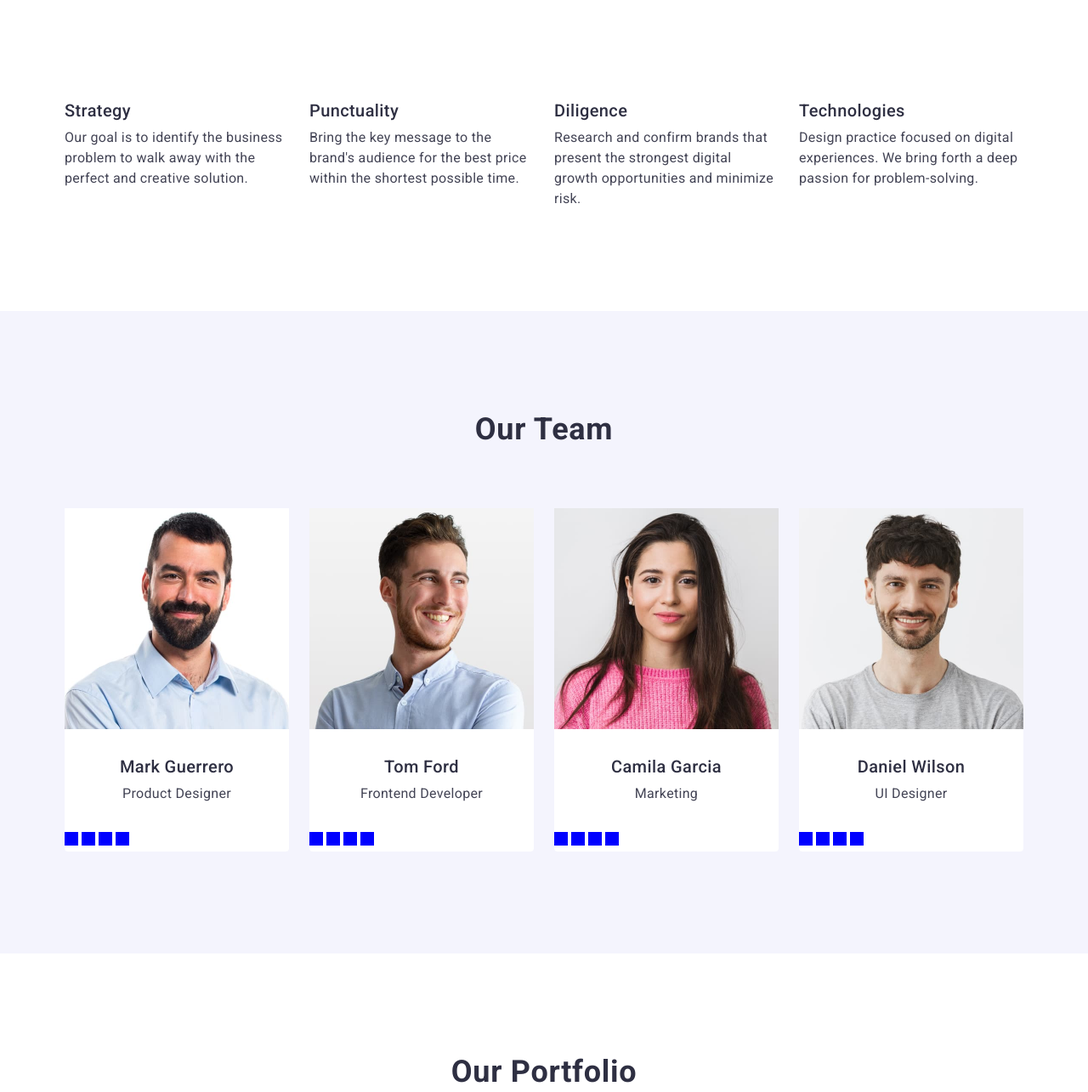
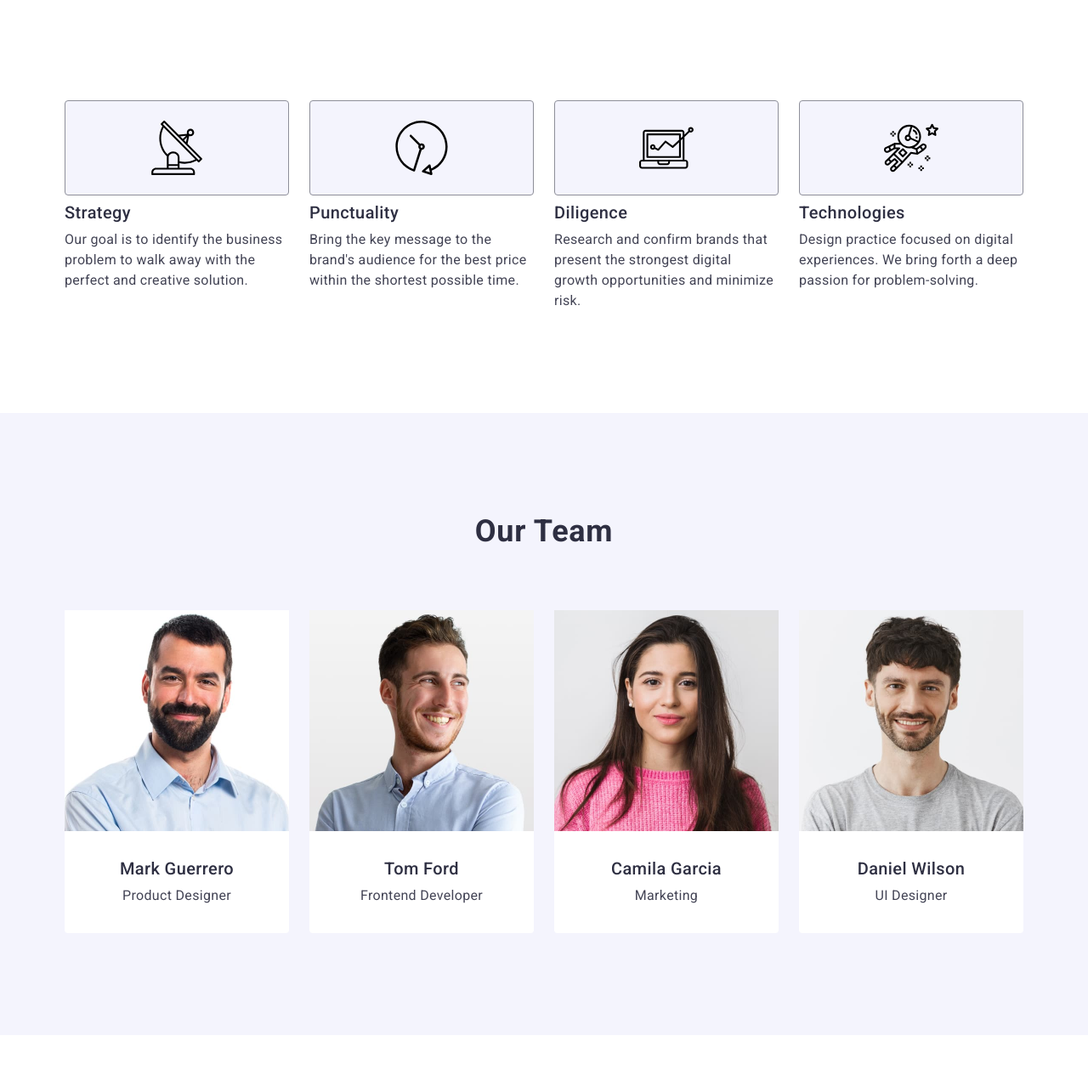
Before and after one commit to artemshepeliuk/goit-markup-hw-04, a plain HTML site: page index.html in a window 1280 px wide. Shown: the part 675-1960 px from the top of the page at 85% size. Drawn offline with nearby package versions, Linux system fonts and the light colour scheme.

Commit message:
added new content

```diff
--- a/css/styles.css
+++ b/css/styles.css
@@ -92,6 +92,9 @@ ul {
 /* #region Header */
 .header {
     border-bottom: 1px solid #e7e9fc;
+    box-shadow: 0px 2px 1px rgba(46, 47, 66, 0.08),
+        0px 1px 1px rgba(46, 47, 66, 0.16),
+        0px 1px 6px rgba(46, 47, 66, 0.08);;
 }
 
 .header-container {
@@ -136,7 +139,25 @@ ul {
     color: #2e2f42;
     font-weight: 500;
     letter-spacing: 0.02em;
+    transition: color 250ms cubic-bezier(0.4, 0, 0.2, 1);
 }
+
+.nav-list li:first-child .nav-link {
+    position: relative;
+    color: #404bbf;
+}
+
+.nav-list li:first-child .nav-link::after {
+    content: '';
+    width: 100%;
+    position: absolute;
+    left: 0;
+    bottom: -1px;
+    height: 4px;
+    background-color: #404bbf;
+    border-radius: 2px;
+}
+
 
 .address {
     font-style: normal;
@@ -152,6 +173,7 @@ ul {
 .address-link {
     color: #434455;
     letter-spacing: 0.02em;
+    transition: color 250ms cubic-bezier(0.4, 0, 0.2, 1);
 }
 
 .nav-link:hover,
@@ -175,6 +197,7 @@ ul {
     background-repeat: no-repeat;
     background-color: #2e2f42;
     padding: 188px 0;
+    max-width: 1440px;
 }
 
 .hero-container {
@@ -210,6 +233,7 @@ ul {
     border-radius: 4px;
     border: none;
     cursor: pointer;
+    transition: background-color 250ms cubic-bezier(0.4, 0, 0.2, 1);
 }
 
 .hero .btn:hover,
@@ -228,6 +252,21 @@ ul {
 
 .solutions-item {
     width: calc((100% - 72px) / 4);
+}
+
+.icon-block {
+    display: flex;
+    align-items: center;
+    justify-content: center;
+    height: 112px;
+    background-color: #f4f4fd;
+    border-radius: 4px;
+    border: 1px solid #8e8f99;
+    margin-bottom: 8px;
+}
+
+svg use {
+    fill: black;
 }
 
 /* #endregion */
@@ -256,12 +295,6 @@ ul {
 
 .text-align {
     text-align: center;
-}
-
-.icon {
-    width: 16px;
-    height: 16px;
-    background-color: blue;
 }
 
 /* #endregion */
--- a/index.html
+++ b/index.html
@@ -67,6 +67,11 @@
           <h2 class="section-title visually-hidden">Solutions</h2>
           <ul class="solutions-list">
             <li class="solutions-item">
+              <div class="icon-block">
+                <svg width="64" height="64">
+                  <use href="./images/icons.svg#icon-antena"></use>
+                </svg>
+              </div>
               <h3 class="subtitle">Strategy</h3>
               <p class="description description-limited">
                 Our goal is to identify the business problem to walk away with
@@ -75,6 +80,11 @@
             </li>
 
             <li class="solutions-item">
+              <div class="icon-block">
+                <svg width="64" height="64">
+                  <use href="./images/icons.svg#icon-clocks"></use>
+                </svg>
+              </div>
               <h3 class="subtitle">Punctuality</h3>
               <p class="description description-limited">
                 Bring the key message to the brand's audience for the best price
@@ -83,6 +93,11 @@
             </li>
 
             <li class="solutions-item">
+              <div class="icon-block">
+                <svg width="64" height="64">
+                  <use href="./images/icons.svg#icon-computer"></use>
+                </svg>
+              </div>
               <h3 class="subtitle">Diligence</h3>
               <p class="description description-limited">
                 Research and confirm brands that present the strongest digital
@@ -91,6 +106,11 @@
             </li>
 
             <li class="solutions-item">
+              <div class="icon-block">
+                <svg width="64" height="64">
+                  <use href="./images/icons.svg#icon-astronaut"></use>
+                </svg>
+              </div>
               <h3 class="subtitle">Technologies</h3>
               <p class="description description-limited">
                 Design practice focused on digital experiences. We bring forth a
@@ -119,21 +139,12 @@
                 <p class="description text-align">Product Designer</p>
               </div>
 
-              <div class="icons">
-                <svg class="icon">
-                  <use xlink:href="#icon-instagram"></use>
-                </svg>
-
-                <svg class="icon"><use xlink:href="#icon-twitter"></use></svg>
-
-                <svg class="icon">
-                  <use xlink:href="#icon-facebook"></use>
-                </svg>
-
-                <svg class="icon">
-                  <use xlink:href="#icon-linkedin"></use>
-                </svg>
-              </div>
+              <ul>
+                <li></li>
+                <li></li>
+                <li></li>
+                <li></li>
+              </ul>
             </li>
 
             <li class="team-card">
@@ -146,30 +157,6 @@
               <div class="team-content">
                 <h3 class="subtitle text-align">Tom Ford</h3>
                 <p class="description text-align">Frontend Developer</p>
-              </div>
-
-              <div class="icons">
-                <a href="#icon-instagram">
-                  <svg class="icon">
-                    <use xlink:href="#icon-instagram"></use>
-                  </svg>
-                </a>
-
-                <a href="#icon-twitter">
-                  <svg class="icon"><use xlink:href="#icon-twitter"></use></svg>
-                </a>
-
-                <a href="#icon-facebook">
-                  <svg class="icon">
-                    <use xlink:href="#icon-facebook"></use>
-                  </svg>
-                </a>
-
-                <a href="#icon-linkedin">
-                  <svg class="icon">
-                    <use xlink:href="#icon-linkedin"></use>
-                  </svg>
-                </a>
               </div>
             </li>
 
@@ -184,30 +171,6 @@
                 <h3 class="subtitle text-align">Camila Garcia</h3>
                 <p class="description text-align">Marketing</p>
               </div>
-
-              <div class="icons">
-                <a href="#icon-instagram">
-                  <svg class="icon">
-                    <use xlink:href="#icon-instagram"></use>
-                  </svg>
-                </a>
-
-                <a href="#icon-twitter">
-                  <svg class="icon"><use xlink:href="#icon-twitter"></use></svg>
-                </a>
-
-                <a href="#icon-facebook">
-                  <svg class="icon">
-                    <use xlink:href="#icon-facebook"></use>
-                  </svg>
-                </a>
-
-                <a href="#icon-linkedin">
-                  <svg class="icon">
-                    <use xlink:href="#icon-linkedin"></use>
-                  </svg>
-                </a>
-              </div>
             </li>
 
             <li class="team-card">
@@ -220,30 +183,6 @@
               <div class="team-content">
                 <h3 class="subtitle text-align">Daniel Wilson</h3>
                 <p class="description text-align">UI Designer</p>
-              </div>
-
-              <div class="icons">
-                <a href="#icon-instagram">
-                  <svg class="icon">
-                    <use xlink:href="#icon-instagram"></use>
-                  </svg>
-                </a>
-
-                <a href="#icon-twitter">
-                  <svg class="icon"><use xlink:href="#icon-twitter"></use></svg>
-                </a>
-
-                <a href="#icon-facebook">
-                  <svg class="icon">
-                    <use xlink:href="#icon-facebook"></use>
-                  </svg>
-                </a>
-
-                <a href="#icon-linkedin">
-                  <svg class="icon">
-                    <use xlink:href="#icon-linkedin"></use>
-                  </svg>
-                </a>
               </div>
             </li>
           </ul>
```
